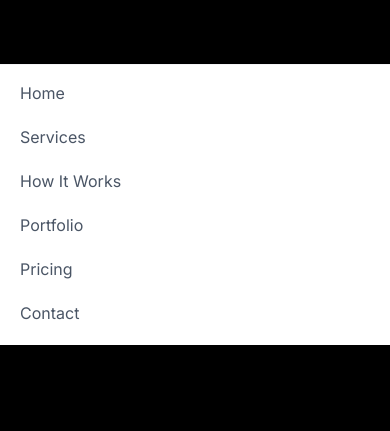
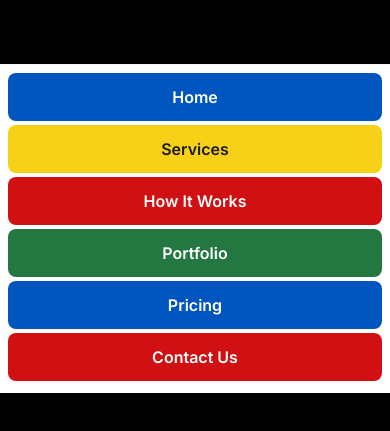
Before and after one commit to ToryThompson/BrickByBrick, a Next.js app: page / in a window 390 px wide. Both pictures are taken after a click on the button 354 px from the left and 32 px from the top of the page. Shown: the top 431 px of the page. Built offline with nearby package versions, Linux system fonts and the light colour scheme.

Commit message:
feat: Add LEGO brick styling to mobile menu

```diff
--- a/src/app/components/MobileMenu.tsx
+++ b/src/app/components/MobileMenu.tsx
@@ -28,45 +28,63 @@ export default function MobileMenu() {
         <div className="px-2 pt-2 pb-3 space-y-1 border-t border-gray-100">
           <Link
             href="/"
-            className="block px-3 py-2 text-gray-600 hover:text-blue-600 hover:bg-gray-50 rounded-md"
+            className="group relative flex items-center justify-center px-6 py-3 text-white font-semibold rounded-lg bg-[#0055BF] hover:-translate-y-1 active:translate-y-0 transition-transform duration-300"
             onClick={() => setIsOpen(false)}
           >
             Home
+            {/* Studs - relative to the button */}
+            <div className="absolute -top-1 left-1/4 -translate-x-1/2 w-4 h-2 bg-[#004494] rounded-sm opacity-0 group-hover:opacity-100 transition-opacity duration-300"></div>
+            <div className="absolute -top-1 left-3/4 -translate-x-1/2 w-4 h-2 bg-[#004494] rounded-sm opacity-0 group-hover:opacity-100 transition-opacity duration-300"></div>
           </Link>
           <Link
             href="/services"
-            className="block px-3 py-2 text-gray-600 hover:text-blue-600 hover:bg-gray-50 rounded-md"
+            className="group relative flex items-center justify-center px-6 py-3 text-[#1B1B1B] font-semibold rounded-lg bg-[#F7D117] hover:-translate-y-1 active:translate-y-0 transition-transform duration-300"
             onClick={() => setIsOpen(false)}
           >
             Services
+            {/* Studs - relative to the button */}
+            <div className="absolute -top-1 left-1/4 -translate-x-1/2 w-4 h-2 bg-[#E0B500] rounded-sm opacity-0 group-hover:opacity-100 transition-opacity duration-300"></div>
+            <div className="absolute -top-1 left-3/4 -translate-x-1/2 w-4 h-2 bg-[#E0B500] rounded-sm opacity-0 group-hover:opacity-100 transition-opacity duration-300"></div>
           </Link>
           <Link
             href="/how-it-works"
-            className="block px-3 py-2 text-gray-600 hover:text-blue-600 hover:bg-gray-50 rounded-md"
+            className="group relative flex items-center justify-center px-6 py-3 text-white font-semibold rounded-lg bg-[#D01012] hover:-translate-y-1 active:translate-y-0 transition-transform duration-300"
             onClick={() => setIsOpen(false)}
           >
             How It Works
+            {/* Studs - relative to the button */}
+            <div className="absolute -top-1 left-1/4 -translate-x-1/2 w-4 h-2 bg-[#C00000] rounded-sm opacity-0 group-hover:opacity-100 transition-opacity duration-300"></div>
+            <div className="absolute -top-1 left-3/4 -translate-x-1/2 w-4 h-2 bg-[#C00000] rounded-sm opacity-0 group-hover:opacity-100 transition-opacity duration-300"></div>
           </Link>
           <Link
             href="/portfolio"
-            className="block px-3 py-2 text-gray-600 hover:text-blue-600 hover:bg-gray-50 rounded-md"
+            className="group relative flex items-center justify-center px-6 py-3 text-white font-semibold rounded-lg bg-[#237841] hover:-translate-y-1 active:translate-y-0 transition-transform duration-300"
             onClick={() => setIsOpen(false)}
           >
             Portfolio
+            {/* Studs - relative to the button */}
+            <div className="absolute -top-1 left-1/4 -translate-x-1/2 w-4 h-2 bg-[#1a5a30] rounded-sm opacity-0 group-hover:opacity-100 transition-opacity duration-300"></div>
+            <div className="absolute -top-1 left-3/4 -translate-x-1/2 w-4 h-2 bg-[#1a5a30] rounded-sm opacity-0 group-hover:opacity-100 transition-opacity duration-300"></div>
           </Link>
           <Link
             href="/pricing"
-            className="block px-3 py-2 text-gray-600 hover:text-blue-600 hover:bg-gray-50 rounded-md"
+            className="group relative flex items-center justify-center px-6 py-3 text-white font-semibold rounded-lg bg-[#0055BF] hover:-translate-y-1 active:translate-y-0 transition-transform duration-300"
             onClick={() => setIsOpen(false)}
           >
             Pricing
+            {/* Studs - relative to the button */}
+            <div className="absolute -top-1 left-1/4 -translate-x-1/2 w-4 h-2 bg-[#004494] rounded-sm opacity-0 group-hover:opacity-100 transition-opacity duration-300"></div>
+            <div className="absolute -top-1 left-3/4 -translate-x-1/2 w-4 h-2 bg-[#004494] rounded-sm opacity-0 group-hover:opacity-100 transition-opacity duration-300"></div>
           </Link>
           <Link
             href="/contact"
-            className="block px-3 py-2 text-gray-600 hover:text-blue-600 hover:bg-gray-50 rounded-md"
+            className="group relative flex items-center justify-center px-6 py-3 text-white font-semibold rounded-lg bg-[#D01012] hover:-translate-y-1 active:translate-y-0 transition-transform duration-300"
             onClick={() => setIsOpen(false)}
           >
-            Contact
+            Contact Us
+            {/* Studs - relative to the button */}
+            <div className="absolute -top-1 left-1/4 -translate-x-1/2 w-4 h-2 bg-[#C00000] rounded-sm opacity-0 group-hover:opacity-100 transition-opacity duration-300"></div>
+            <div className="absolute -top-1 left-3/4 -translate-x-1/2 w-4 h-2 bg-[#C00000] rounded-sm opacity-0 group-hover:opacity-100 transition-opacity duration-300"></div>
           </Link>
         </div>
       </div>
```
